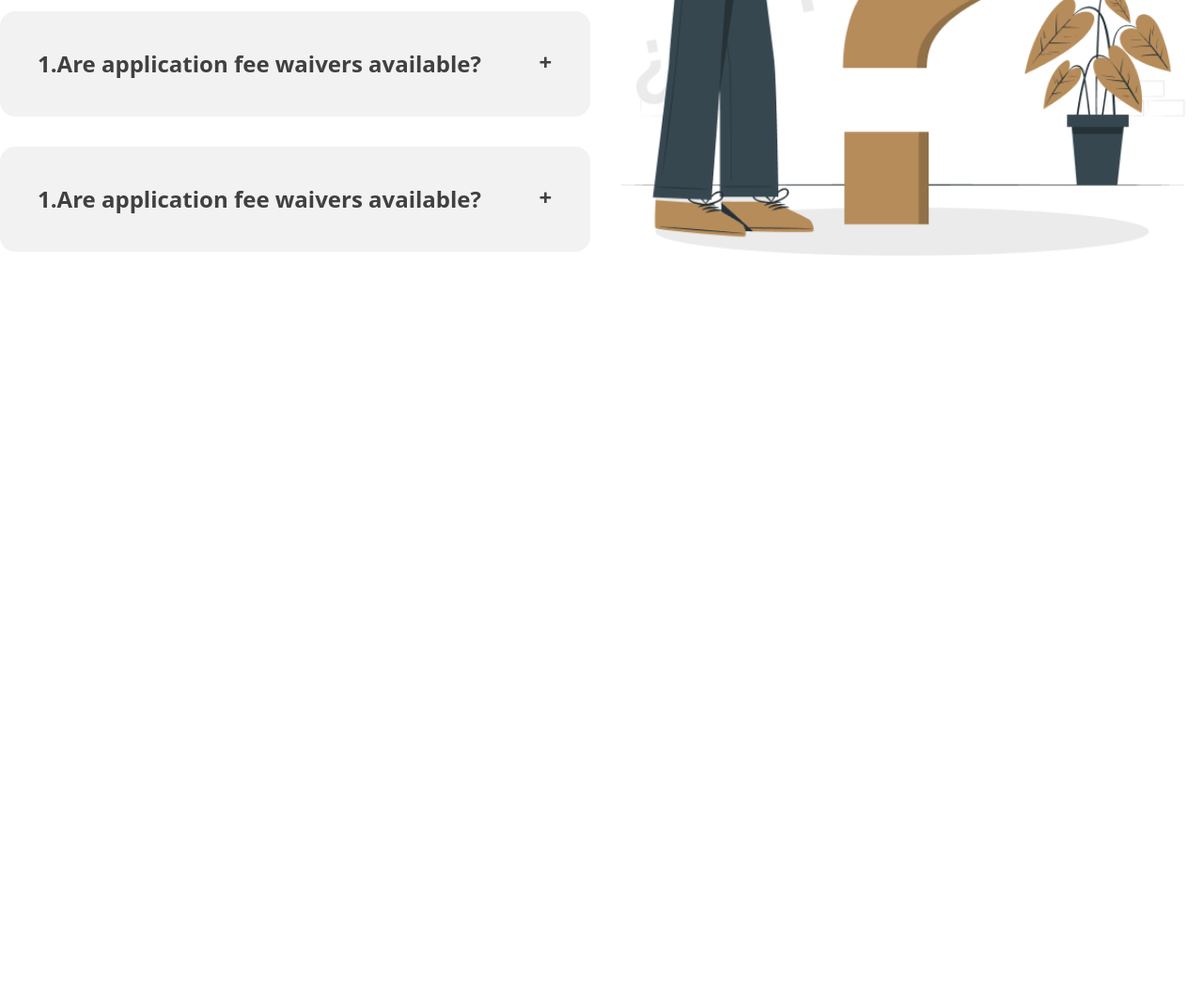
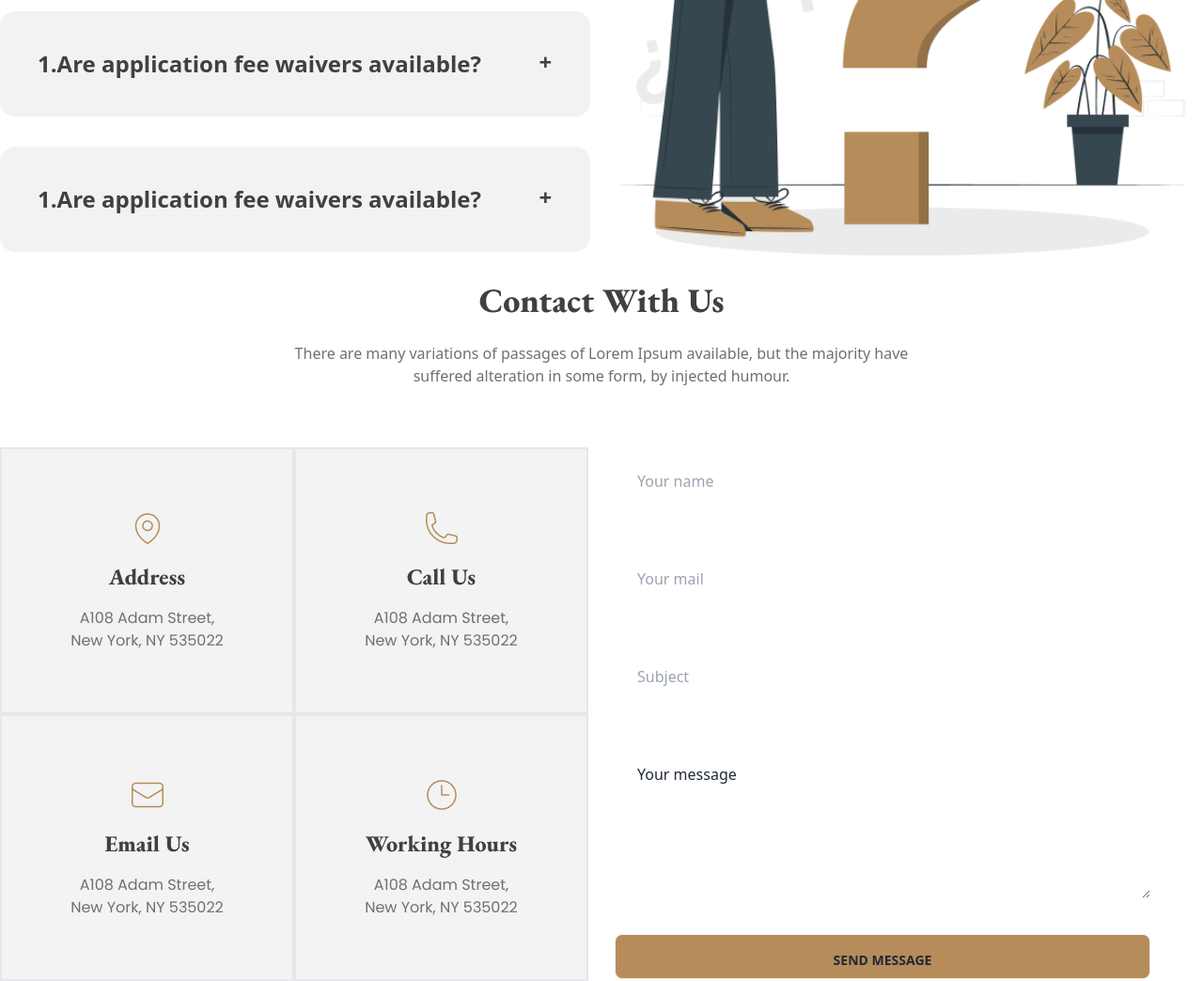
Before and after one commit to taijulsir/legal-solution-practice, a plain HTML site: page index.html in a window 1280 px wide. Shown: the part 3216-4260 px from the top of the page at 94% size. Before the commit the page ends 3516 px from the top, so only its background shows below. Drawn offline with nearby package versions, Linux system fonts and the light colour scheme.

Commit message:
added contact us section

```diff
--- a/index.html
+++ b/index.html
@@ -253,7 +253,62 @@
 
       </section>
 
+      <!-- contact section -->
+      <section>
+        <h1 class="font-eb-gramond text-header-primary text-4xl text-center font-extrabold mb-6">Contact With Us</h1>
+        <p class="text-base lg:w-[714px] mx-auto text-text-primary text-center mb-16">There are many variations of passages of Lorem Ipsum available, but the majority have suffered alteration in some form, by injected humour.</p>
+        <div class="flex flex-col md:flex-row lg:flex-row gap-7">
 
+              <div class="flex-1 grid grid-cols-1 md:grid-cols-2 lg:grid-cols-2">
+                <!-- address -->
+                  <div class="bg-[#F3F3F3] p-16 space-y-4 border-2">
+                    <div class="flex justify-center">
+                      <img src="images/location.png" alt="">
+                    </div>
+                      <h3 class="text-2xl font-eb-gramond font-extrabold text-header-primary text-center">Address</h3>
+                      <p class="text-text-primary text-center text-base font-poppins">A108 Adam Street,
+                      New York, NY 535022</p>
+                  </div>
+
+                  <!-- call us -->
+                  <div class="bg-[#F3F3F3] p-16 space-y-4 border-2">
+                    <div class="flex justify-center">
+                      <img src="images/call.png" alt="">
+                    </div>
+                      <h3 class="text-2xl font-eb-gramond font-extrabold text-header-primary text-center">Call Us</h3>
+                      <p class="text-text-primary text-center text-base font-poppins">A108 Adam Street,
+                      New York, NY 535022</p>
+                  </div>
+
+                  <!-- email us -->
+                  <div class="bg-[#F3F3F3] p-16 space-y-4 border-2">
+                    <div class="flex justify-center">
+                      <img src="images/email.png" alt="">
+                    </div>
+                      <h3 class="text-2xl font-eb-gramond font-extrabold text-header-primary text-center">Email Us</h3>
+                      <p class="text-text-primary text-center text-base font-poppins">A108 Adam Street,
+                      New York, NY 535022</p>
+                  </div>
+
+                  <!-- working hours -->
+                  <div class="bg-[#F3F3F3] p-16 space-y-4 border-2">
+                    <div class="flex justify-center">
+                      <img src="images/time.png" alt="">
+                    </div>
+                      <h3 class="text-2xl font-eb-gramond font-extrabold text-header-primary text-center">Working Hours</h3>
+                      <p class="text-text-primary text-center text-base font-poppins">A108 Adam Street,
+                      New York, NY 535022</p>
+                  </div>
+              </div>
+                <div class="flex-1 space-y-8">
+                    <input type="text" placeholder="Your name" class="p-6 w-[570px]"><br>
+                    <input type="email" placeholder="Your mail" class="p-6 w-[570px]"><br>
+                    <input type="text" placeholder="Subject" class="p-6 w-[570px]"><br>
+                    <textarea name="" cols="30" rows="5" class="p-6 w-[570px]">Your message</textarea><br>
+                    <button class="btn p-5 w-[570px] bg-bg-primary">Send message</button>
+                </div>
+        </div>
+      </section>
 
 
     </main>
```
